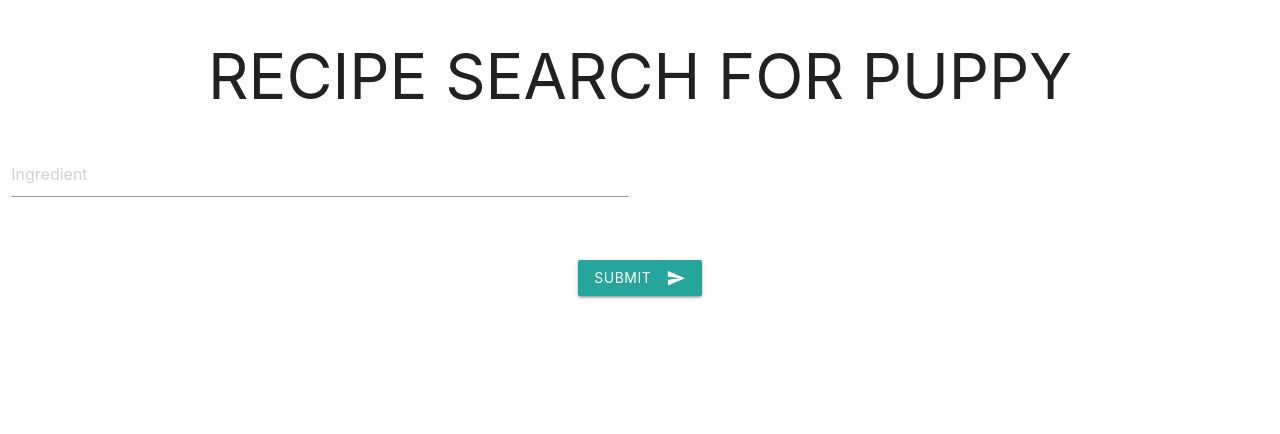
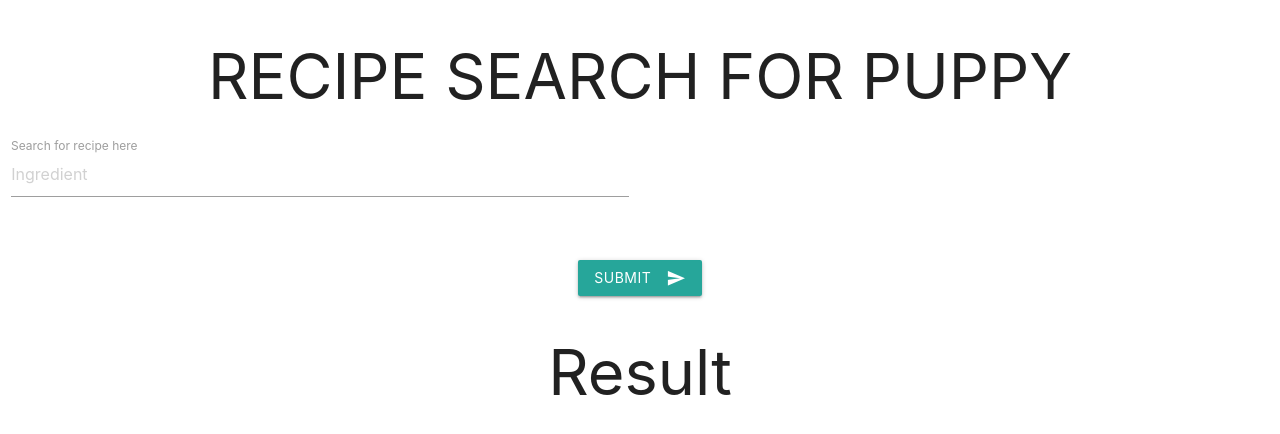
Before and after one commit to sindhubedare/recipe-search, a React (Create React App) app: page / in a window 1280 px wide. Shown: the top 434 px of the page. Built offline with nearby package versions, Linux system fonts and the light colour scheme.

Commit message:
searchbar

```diff
--- a/src/App.js
+++ b/src/App.js
@@ -1,13 +1,13 @@
 import React from 'react';
 import './App.css';
 import Header from './Components/Header'
-import Search from './Search/Search';
+import Searchbar from './Search/Searchbar'
 
 function App() {
   return (
     <div className="App">
      <Header />
-     <Search />
+     <Searchbar />
     </div>
   );
 }
--- a/src/Content/Result.js
+++ b/src/Content/Result.js
@@ -0,0 +1,9 @@
+import React from 'react';
+
+export default () => {
+    return (
+        <div>
+            <h1> Result</h1>
+        </div>
+    )
+}
--- a/src/Search/Search.js
+++ b/src/Search/Search.js
@@ -1,21 +1,30 @@
-import React from 'react';
+import React, {useState} from 'react';
 import Button from './Button';
+import Searchbar from './Searchbar';
 
-export default () => {
+
+export default (setSearchTerm) => {
+  const [string, setString] = useState("")
+
+  const onSubmit = (event) => {
+     event.preventDefault();
+     setSearchTerm(string);
+  }
     return(
   <React.Fragment>
   <div className="row">
-  <form className="col s12">
+  <form className="col s12" onSubmit={e => onSubmit(e)}>
     <div className="row">
       <div className="input-field col s6">
-        <input placeholder="Ingredient" id="first_name" type="text" className="validate" />
-        {/* <label htmlFor="first_name">First Name</label> */}
+        <input placeholder="Ingredient" id="recipe-search" type="text" className="validate" value={string} onChange={event => setString(event.target.value)}/>
+
+        <label htmlFor="recipe-search">Search for recipe here</label>
        </div>
       </div>
     </form>
   </div>
   <div className= "submit-button">
-    <Button />
+    <Button onClick={(e) => onSubmit(e) }/>
   </div>
   </React.Fragment>
     )
--- /dev/null
+++ b/src/Search/Searchbar.js
@@ -0,0 +1,21 @@
+import React, {useState} from 'react';
+import Search from './Search';
+import Result from '../Content/Result';
+
+
+function Searchbar (){
+    const [searchTerm, setSearchTerm] = useState("");
+    //Calling api here
+    const getRecipes =() => {
+
+    }
+    return (
+        <div>
+            {searchTerm}
+            <Search  setSearchTerm= {setSearchTerm}/>
+            <Result />
+        </div>
+    )
+}
+
+export default Searchbar;
```
